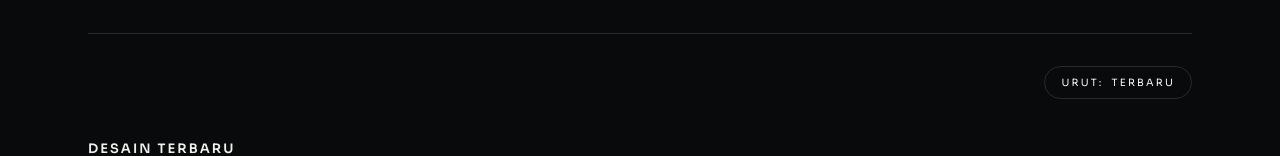
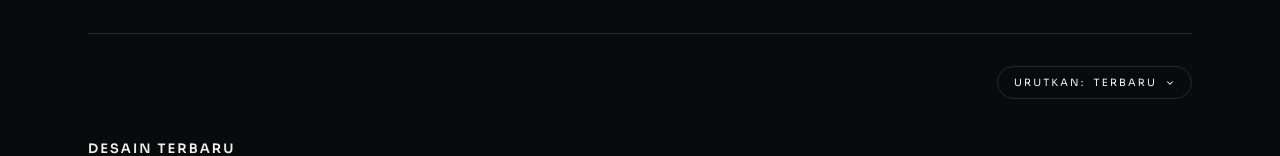
Before and after one commit to ersetdigital-sudo/eiraproject, a Next.js app: page /katalog in a window 1280 px wide. Shown: the part 278-434 px from the top of the page. Built offline with nearby package versions, Linux system fonts and the light colour scheme.

Commit message:
feat: functional sort dropdown (5 options) with chevron, achromatic style

```diff
--- a/src/app/katalog/KatalogClient.tsx
+++ b/src/app/katalog/KatalogClient.tsx
@@ -1,9 +1,20 @@
 "use client";
 
-import { useState, useEffect, useRef } from "react";
+import { useState, useEffect, useRef, useMemo } from "react";
 import Navbar1 from "@/components/blocks/navbar1";
 
-const PRODUCTS = [
+interface Product {
+  slug: string;
+  name: string;
+  badge: string;
+  series: string;
+  price: string;
+  img: string;
+  status: "available" | "sold";
+  order: number;
+}
+
+const PRODUCTS_RAW: Omit<Product, "order">[] = [
   {
     slug: "velocity-blaze",
     name: "Velocity Blaze",
@@ -11,7 +22,7 @@ const PRODUCTS = [
     series: "Racing Series",
     price: "Rp 195.000",
     img: "/images/e4859694-55d7-4fc5-8941-befeb46d1fde.png",
-    status: "available" as const,
+    status: "available",
   },
   {
     slug: "nebula-flux",
@@ -20,7 +31,7 @@ const PRODUCTS = [
     series: "Football Series",
     price: "Rp 195.000",
     img: "/images/db45a9f9-af41-4cad-9611-6d2be74937af.png",
-    status: "available" as const,
+    status: "available",
   },
   {
     slug: "golden-shards",
@@ -29,9 +40,11 @@ const PRODUCTS = [
     series: "Community Series",
     price: "Rp 195.000",
     img: "/images/75c59814-6786-48b7-a111-d846c580a0a2.png",
-    status: "available" as const,
+    status: "available",
   },
 ];
+
+const PRODUCTS = PRODUCTS_RAW.map((p, i) => ({ ...p, order: i }));
 
 const SOLD_OUT = [
   { name: "Aurora Drift", price: "Rp 195.000", img: "/images/9ac8e2ce-b1f6-4853-b56b-cd1e90a70d2d.png" },
@@ -42,10 +55,63 @@ const SOLD_OUT = [
   { name: "Frost Sigil", price: "Rp 195.000", img: "/images/db45a9f9-af41-4cad-9611-6d2be74937af.png" },
 ];
 
+const SORT_OPTIONS = [
+  { value: "newest", label: "Terbaru" },
+  { value: "oldest", label: "Terlama" },
+  { value: "price-low", label: "Harga Terendah" },
+  { value: "price-high", label: "Harga Tertinggi" },
+  { value: "name-az", label: "Nama A-Z" },
+] as const;
+
+type SortValue = (typeof SORT_OPTIONS)[number]["value"];
+
+function parsePrice(price: string): number {
+  return parseInt(price.replace(/\D/g, ""), 10);
+}
+
+function sortProducts(products: Product[], sort: SortValue): Product[] {
+  const sorted = [...products];
+  switch (sort) {
+    case "newest":
+      return sorted.sort((a, b) => a.order - b.order);
+    case "oldest":
+      return sorted.sort((a, b) => b.order - a.order);
+    case "price-low":
+      return sorted.sort((a, b) => parsePrice(a.price) - parsePrice(b.price));
+    case "price-high":
+      return sorted.sort((a, b) => parsePrice(b.price) - parsePrice(a.price));
+    case "name-az":
+      return sorted.sort((a, b) => a.name.localeCompare(b.name));
+    default:
+      return sorted;
+  }
+}
+
 export default function KatalogClient() {
   const [search, setSearch] = useState("");
+  const [sort, setSort] = useState<SortValue>("newest");
+  const [sortOpen, setSortOpen] = useState(false);
+  const sortRef = useRef<HTMLDivElement>(null);
   const gridRef = useRef<HTMLDivElement>(null);
 
+  const sorted = useMemo(() => sortProducts(PRODUCTS, sort), [sort]);
+
+  const activeLabel = SORT_OPTIONS.find((o) => o.value === sort)?.label ?? "Terbaru";
+
+  // Close dropdown on outside click
+  useEffect(() => {
+    function handleClick(e: MouseEvent) {
+      if (sortRef.current && !sortRef.current.contains(e.target as Node)) {
+        setSortOpen(false);
+      }
+    }
+    if (sortOpen) {
+      document.addEventListener("mousedown", handleClick);
+      return () => document.removeEventListener("mousedown", handleClick);
+    }
+  }, [sortOpen]);
+
+  // Re-observe for reveal animation after sort change
   useEffect(() => {
     const io = new IntersectionObserver(
       (es) =>
@@ -61,7 +127,7 @@ export default function KatalogClient() {
       document.querySelectorAll(".reveal:not(.in)").forEach((el) => io.observe(el));
     }, 50);
     return () => { clearTimeout(timer); io.disconnect(); };
-  }, []);
+  }, [sort]);
 
   return (
     <>
@@ -82,10 +148,53 @@ export default function KatalogClient() {
       </section>
 
       <main id="katalog" className="mx-auto max-w-6xl px-6 pb-24">
-        {/* Sort */}
+        {/* Sort Dropdown */}
         <div className="flex items-center justify-end -mt-2">
-          <div className="flex items-center gap-2 rounded-full border border-[var(--line)] px-4 py-2 text-[10px] track uppercase text-[var(--muted)]">
-            <span>Urut:</span><span className="text-[var(--ink)]">Terbaru</span>
+          <div ref={sortRef} className="relative">
+            <button
+              type="button"
+              onClick={() => setSortOpen(!sortOpen)}
+              className="flex items-center gap-2 rounded-full border border-[var(--line)] px-4 py-2 text-[10px] track uppercase text-[var(--muted)] hover:border-[var(--gold)] hover:text-[var(--ink)] transition-colors cursor-pointer"
+            >
+              <span>Urutkan:</span>
+              <span className="text-[var(--ink)]">{activeLabel}</span>
+              <svg
+                width="10"
+                height="10"
+                viewBox="0 0 24 24"
+                fill="none"
+                stroke="currentColor"
+                strokeWidth="2.5"
+                strokeLinecap="round"
+                strokeLinejoin="round"
+                className={`transition-transform duration-200 ${sortOpen ? "rotate-180" : ""}`}
+              >
+                <path d="M6 9l6 6 6-6" />
+              </svg>
+            </button>
+
+            {sortOpen && (
+              <div className="absolute right-0 mt-2 w-48 rounded-2xl border border-[var(--line)] bg-[var(--panel)] shadow-[0_16px_48px_rgba(0,0,0,.5)] overflow-hidden z-50">
+                {SORT_OPTIONS.map((opt) => (
+                  <button
+                    key={opt.value}
+                    type="button"
+                    onClick={() => {
+                      setSort(opt.value);
+                      setSortOpen(false);
+                    }}
+                    className={[
+                      "w-full text-left px-4 py-2.5 text-[11px] transition-colors cursor-pointer",
+                      sort === opt.value
+                        ? "text-[var(--gold)] bg-white/5"
+                        : "text-[var(--muted)] hover:text-[var(--ink)] hover:bg-white/5",
+                    ].join(" ")}
+                  >
+                    {opt.label}
+                  </button>
+                ))}
+              </div>
+            )}
           </div>
         </div>
 
@@ -93,13 +202,13 @@ export default function KatalogClient() {
         <div className="mt-10 flex items-end justify-between">
           <div>
             <h2 className="disp track-sm text-[13px] font-semibold uppercase">Desain Terbaru</h2>
-            <p className="mt-2 text-[10px] track uppercase text-[var(--muted)]">{PRODUCTS.length} Desain</p>
+            <p className="mt-2 text-[10px] track uppercase text-[var(--muted)]">{sorted.length} Desain</p>
           </div>
           <span className="text-[10px] track uppercase text-[var(--gold)]">Tersedia</span>
         </div>
 
         <div ref={gridRef} className="mt-6 grid grid-cols-1 sm:grid-cols-2 lg:grid-cols-3 gap-6 sm:gap-8">
-          {PRODUCTS.map((p, i) => (
+          {sorted.map((p, i) => (
             <article
               key={p.slug}
               className="card group overflow-hidden reveal"
```
